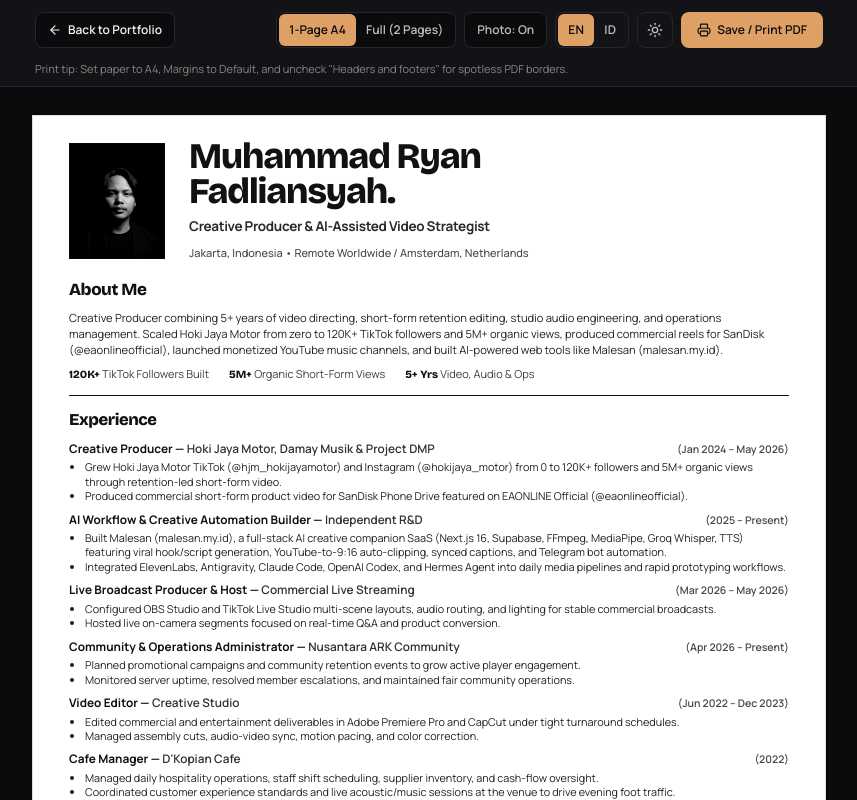
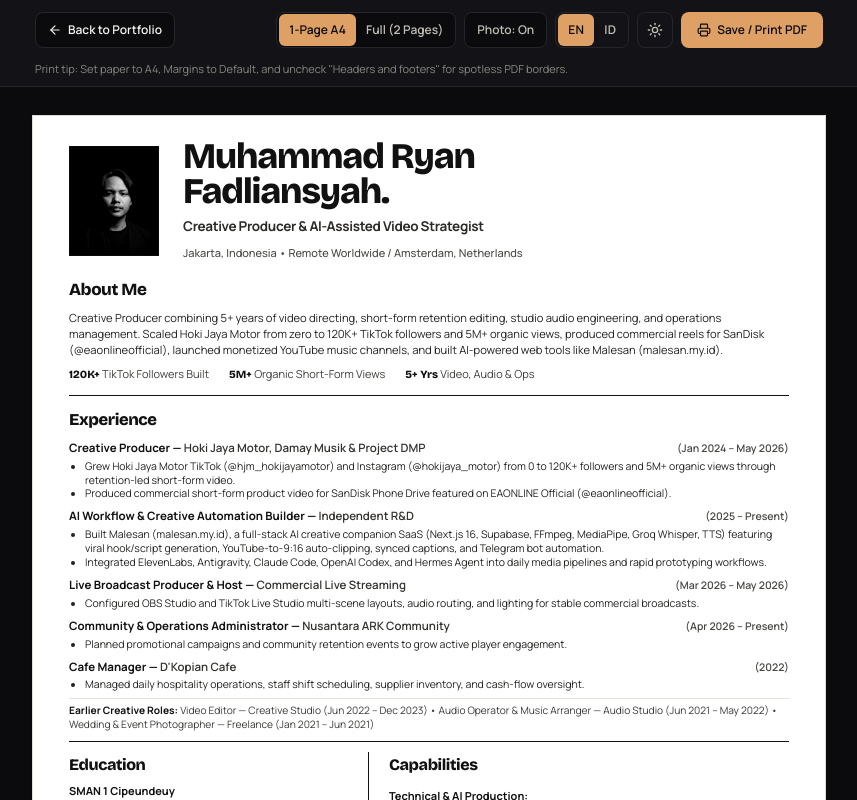
Before and after one commit to vadlyvldr/MY-CV-PORTFOLIO, a Next.js app: page /cv in a window 1280 px wide. Shown: the top 800 px of the page, without its empty margins (211-1068 px from the left). Built offline with nearby package versions, Linux system fonts and the light colour scheme.

Commit message:
polish(cv): streamline 1-Page A4 executive copy to fit cleanly inside single A4 sheet

```diff
--- a/src/components/AtsResumeView.tsx
+++ b/src/components/AtsResumeView.tsx
@@ -26,9 +26,21 @@ export function AtsResumeView({ initialData }: AtsResumeViewProps) {
     : [];
 
   const isOnePage = density === "one-page";
-  // Keep 6 core roles (incl. D'Kopian Cafe Manager) with concise impact bullets in 1-Page mode
-  const primaryExperiences = isOnePage ? visibleExperiences.slice(0, 6) : visibleExperiences;
-  const earlierExperiences = isOnePage ? visibleExperiences.slice(6) : [];
+  // In 1-Page A4 mode, feature 5 primary/management roles (incl. D'Kopian Cafe Manager 2022,
+  // located cleanly without spilling onto Page 2) and condense remaining roles into 1 footer line.
+  const onePageIds = [
+    "exp-creative-producer",
+    "exp-ai-builder",
+    "exp-live-host",
+    "exp-game-admin",
+    "exp-cafe-manager",
+  ];
+  const primaryExperiences = isOnePage
+    ? visibleExperiences.filter((e) => onePageIds.includes(e.id))
+    : visibleExperiences;
+  const earlierExperiences = isOnePage
+    ? visibleExperiences.filter((e) => !onePageIds.includes(e.id))
+    : [];
 
   const nonTechStrengths =
     locale === "en"
@@ -136,7 +148,7 @@ export function AtsResumeView({ initialData }: AtsResumeViewProps) {
           {/* Editorial Poster Masthead: B&W Portrait Left + Bold Stacked Name Right */}
           <header className="resume-block flex flex-col sm:flex-row print:flex-row items-start sm:items-center print:items-center gap-4 sm:gap-6 print:gap-5">
             {showPhoto && (
-              <div className="shrink-0 w-[88px] h-[108px] sm:w-[96px] sm:h-[116px] print:w-[92px] print:h-[112px] bg-[#0b0b0d] overflow-hidden border border-[#111111]/15">
+              <div className="shrink-0 w-[84px] h-[102px] sm:w-[90px] sm:h-[110px] print:w-[86px] print:h-[104px] bg-[#0b0b0d] overflow-hidden border border-[#111111]/15">
                 {/* eslint-disable-next-line @next/next/no-img-element */}
                 <img
                   src={data.profile.avatarUrl || "/images/profile-main.png"}
@@ -197,15 +209,16 @@ export function AtsResumeView({ initialData }: AtsResumeViewProps) {
             </h2>
 
             <div className={isOnePage ? "space-y-1.5" : "space-y-3"}>
-              {primaryExperiences.map((exp) => {
+              {primaryExperiences.map((exp, idx) => {
                 const rawBullets = pickList(exp.bullets, locale);
-                const bulletsToShow = isOnePage ? rawBullets.slice(0, 2) : rawBullets;
+                // Top 2 core roles get 2 impact bullets in 1-Page A4; supporting roles get 1 sharp line
+                const bulletsToShow = isOnePage ? rawBullets.slice(0, idx < 2 ? 2 : 1) : rawBullets;
                 return (
                   <div key={exp.id} className="resume-entry space-y-0.5">
                     <div className="flex flex-col sm:flex-row print:flex-row sm:items-baseline print:items-baseline sm:justify-between print:justify-between gap-0.5">
                       <h3
                         className={`${
-                          isOnePage ? "text-[11.8px]" : "text-[12.8px]"
+                          isOnePage ? "text-[11.5px]" : "text-[12.8px]"
                         } font-bold text-[#111111]`}
                       >
                         {pickText(exp.role, locale)} —{" "}
@@ -218,7 +231,7 @@ export function AtsResumeView({ initialData }: AtsResumeViewProps) {
                     <ul
                       className={`list-disc pl-4 ${
                         isOnePage
-                          ? "space-y-0 text-[10.8px] leading-[1.34]"
+                          ? "space-y-0 text-[10.5px] leading-[1.32]"
                           : "space-y-0.5 text-[11.8px] leading-snug"
                       } text-[#22211f]`}
                     >
@@ -231,9 +244,9 @@ export function AtsResumeView({ initialData }: AtsResumeViewProps) {
               })}
 
               {earlierExperiences.length > 0 && (
-                <p className="resume-entry text-[10.5px] text-[#3a3936] pt-0.5 border-t border-[#e5e3dc]">
+                <p className="resume-entry text-[10.2px] text-[#3a3936] pt-1 border-t border-[#e5e3dc] leading-snug">
                   <strong className="text-[#111111]">
-                    {locale === "en" ? "Earlier Creative Roles (2021–2022): " : "Pengalaman Awal (2021–2022): "}
+                    {locale === "en" ? "Earlier Creative Roles: " : "Pengalaman Awal: "}
                   </strong>
                   {earlierExperiences
                     .map(
```
